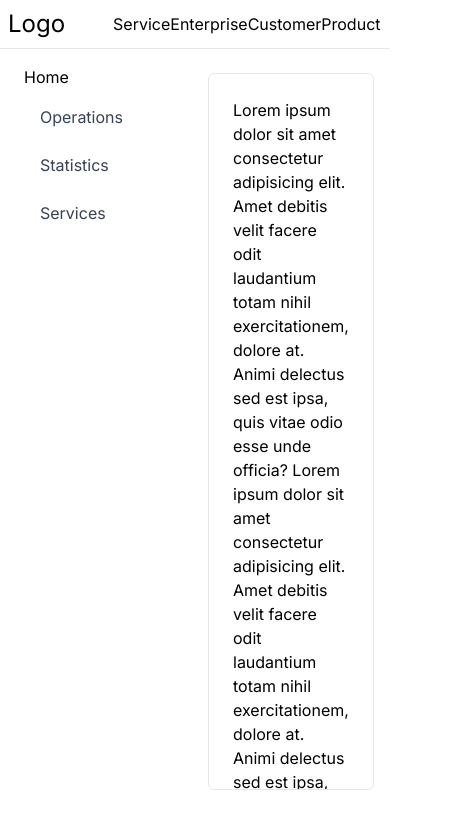
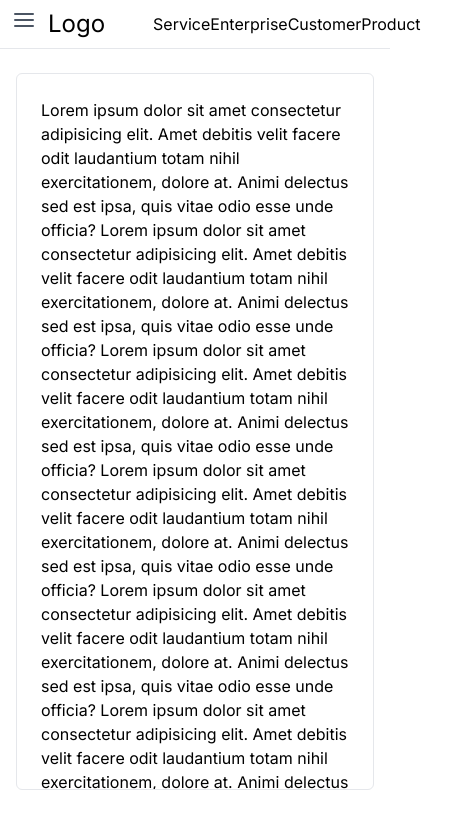
Before and after one commit to AyoCodess/dashboard, a Next.js app: page / in a window 390 px wide. Shown: the top 828 px of the page, 461 px wide, since content can reach past the window. Built offline with nearby package versions, Linux system fonts and the light colour scheme.

Commit message:
mobile menu fixed

```diff
--- a/app/page.tsx
+++ b/app/page.tsx
@@ -6,7 +6,7 @@ export default function Home() {
     <main className="flex min-h-screen flex-col items-center justify-between ">
       <div className="flex w-full h-12">
         <div className="w-30 sm:w-60 items-center justify-center p-2">
-          <p className="text-2xl mx-auto w-fit">Logo</p>
+          <p className="text-2xl mx-auto ml-10 w-fit">Logo</p>
         </div>
         <ul className=" flex flex-1  justify-between   px-10 py-3">
           <li>Service</li>
@@ -18,8 +18,8 @@ export default function Home() {
       <hr className="border-b border-0 border-gray-200 w-full"></hr>
 
       <main className="flex flex-1 justify-between  w-full">
-        <section className=" w-48 sm:w-60 py-4 p-4 overflow-y-auto overflow-x-hidden h-screen  ">
-          <div className="mb-40 mx-2">
+        <section className=" sm:w-60 py-4 sm:px-4 overflow-y-auto overflow-x-hidden h-screen  ">
+          <div className="mb-40 sm:mx-2">
             <Sidebar />
           </div>
         </section>
--- a/app/sidebar.tsx
+++ b/app/sidebar.tsx
@@ -1,21 +1,23 @@
 'use client';
+
 import { useState } from 'react';
 import { Transition } from '@headlessui/react';
-import { FiChevronDown } from 'react-icons/fi';
+import { FiChevronDown, FiMenu } from 'react-icons/fi';
 import Link from 'next/link';
 
 type MenuItem = {
   id: number;
   label: string;
   link?: string;
-  sumMenuItem?: {
+  subMenuItems?: {
     label: string;
     link: string;
   }[];
 };
 
 const Sidebar = () => {
-  const [openSubMenu, setOpenSubMenu] = useState<number | ''>('');
+  const [isOpen, setIsOpen] = useState(false);
+  const [openSubMenu, setOpenSubMenu] = useState<number | null>(null);
 
   const menuItems: MenuItem[] = [
     {
@@ -26,7 +28,7 @@ const Sidebar = () => {
     {
       id: 2,
       label: 'Operations',
-      sumMenuItem: [
+      subMenuItems: [
         {
           label: 'Cars',
           link: '/cars'
@@ -40,7 +42,7 @@ const Sidebar = () => {
     {
       id: 3,
       label: 'Statistics',
-      sumMenuItem: [
+      subMenuItems: [
         {
           label: 'Cars',
           link: '/cars'
@@ -54,7 +56,7 @@ const Sidebar = () => {
     {
       id: 4,
       label: 'Services',
-      sumMenuItem: [
+      subMenuItems: [
         {
           label: 'Cars',
           link: '/cars'
@@ -68,13 +70,13 @@ const Sidebar = () => {
   ];
 
   const toggleSubMenu = (menuId: number) => {
-    setOpenSubMenu((prevSubMenu) => (prevSubMenu === menuId ? '' : menuId));
+    setOpenSubMenu((prevSubMenu) => (prevSubMenu === menuId ? null : menuId));
   };
 
   return (
-    <div className="flex">
-      <div className="w-1/4">
-        <ul className="space-y-2">
+    <>
+      <div className="w-1/4 hidden sm:flex">
+        <ul className="sm:space-y-2">
           {menuItems.map((menuItem) => {
             if (menuItem.link) {
               return (
@@ -83,7 +85,7 @@ const Sidebar = () => {
                     href={menuItem.link}
                     className="flex items-center justify-between"
                   >
-                    <div>{menuItem.label}</div>
+                    {menuItem.label}
                   </Link>
                 </li>
               );
@@ -92,17 +94,14 @@ const Sidebar = () => {
             return (
               <li
                 key={menuItem.id}
-                className="w-[14rem] rounded-md text-gray-700 py-2 px-4 cursor-pointer hover:bg-gray-100 transition-colors duration-200 ease-in-out "
+                className="w-[14rem] rounded-md text-gray-700 py-2 px-4 cursor-pointer hover:bg-gray-100 transition-colors duration-200 ease-in-out"
               >
                 <div
-                  onClick={(e) => {
-                    toggleSubMenu(menuItem.id);
-                  }}
+                  onClick={() => toggleSubMenu(menuItem.id)}
                   className="flex items-center justify-between"
                 >
                   <div>{menuItem.label}</div>
-
-                  {menuItem.sumMenuItem && (
+                  {menuItem.subMenuItems && (
                     <FiChevronDown
                       className={`transform duration-200 ${
                         openSubMenu === menuItem.id ? 'rotate-180' : ''
@@ -110,7 +109,7 @@ const Sidebar = () => {
                     />
                   )}
                 </div>
-                {menuItem.sumMenuItem && (
+                {menuItem.subMenuItems && (
                   <Transition
                     show={openSubMenu === menuItem.id}
                     enter="transition-all ease-in duration-200"
@@ -121,13 +120,13 @@ const Sidebar = () => {
                     leaveTo="opacity-0 max-h-0"
                   >
                     <ul className="pl-4">
-                      {menuItem.sumMenuItem.map((child, index) => (
+                      {menuItem.subMenuItems.map((subMenuItem, index) => (
                         <li
                           key={index}
                           className="text-gray-700 py-2 cursor-pointer hover:bg-gray-100 transition-colors duration-200 ease-in-out w-12"
                         >
-                          <Link href={child.link} passHref>
-                            {child.label}
+                          <Link href={subMenuItem.link}>
+                            {subMenuItem.label}
                           </Link>
                         </li>
                       ))}
@@ -139,8 +138,88 @@ const Sidebar = () => {
           })}
         </ul>
       </div>
-      {/* Your main content goes here */}
-    </div>
+      {/* MOBILE MENU */}
+      <div className=" w-[14rem] fixed top-0 h-screen sm:hidden">
+        <div className="flex fixed top-2 left-3 items-center justify-between">
+          <button
+            className="text-gray-600 focus:outline-none"
+            onClick={() => setIsOpen(!isOpen)}
+          >
+            <FiMenu className="w-6 h-6" />
+          </button>
+        </div>
+        <Transition
+          show={isOpen}
+          enter="transition duration-300 ease-out"
+          enterFrom="opacity-0"
+          enterTo="opacity-100"
+          leave="transition duration-300 ease-in"
+          leaveFrom="opacity-100"
+          leaveTo="opacity-0"
+        >
+          <div className=" bg-gray-100 rounded-r-lg h-screen">
+            <ul className="space-y-2 pt-10">
+              {menuItems.map((menuItem) => (
+                <li
+                  key={menuItem.id}
+                  className=" rounded-md text-gray-700 py-2 px-4 cursor-pointer hover:bg-gray-100 transition-colors duration-200 ease-in-out"
+                >
+                  {menuItem.subMenuItems ? (
+                    <div
+                      onClick={() => toggleSubMenu(menuItem.id)}
+                      className="flex items-center justify-between"
+                    >
+                      <div>{menuItem.label}</div>
+                      <FiChevronDown
+                        className={`transform duration-200 ${
+                          openSubMenu === menuItem.id ? 'rotate-180' : ''
+                        }`}
+                      />
+                    </div>
+                  ) : (
+                    <>
+                      {menuItem.link && (
+                        <Link
+                          href={menuItem.link!}
+                          className="flex items-center justify-between"
+                        >
+                          {menuItem.label}
+                        </Link>
+                      )}
+                    </>
+                  )}
+                  {menuItem.subMenuItems && (
+                    <Transition
+                      show={openSubMenu === menuItem.id}
+                      enter="transition-all ease-in duration-200"
+                      enterFrom="opacity-0 max-h-0"
+                      enterTo="opacity-100 max-h-[200px]"
+                      leave="transition-all ease-out duration-200"
+                      leaveFrom="opacity-100 max-h-[200px]"
+                      leaveTo="opacity-0 max-h-0"
+                    >
+                      <ul className="pl-4">
+                        {menuItem.subMenuItems.map((subMenuItem, index) => (
+                          <li
+                            key={index}
+                            className="text-gray-700 py-2 cursor-pointer hover:bg-gray-100 transition-colors duration-200 ease-in-out w-12"
+                          >
+                            <Link href={subMenuItem.link}>
+                              {subMenuItem.label}
+                            </Link>
+                          </li>
+                        ))}
+                      </ul>
+                    </Transition>
+                  )}
+                </li>
+              ))}
+            </ul>
+          </div>
+        </Transition>
+      </div>
+    </>
   );
 };
+
 export default Sidebar;
```
